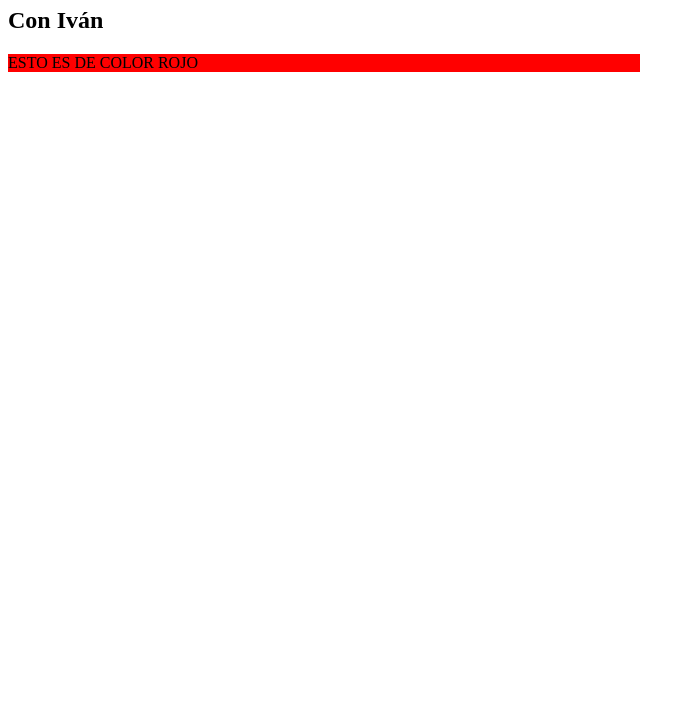
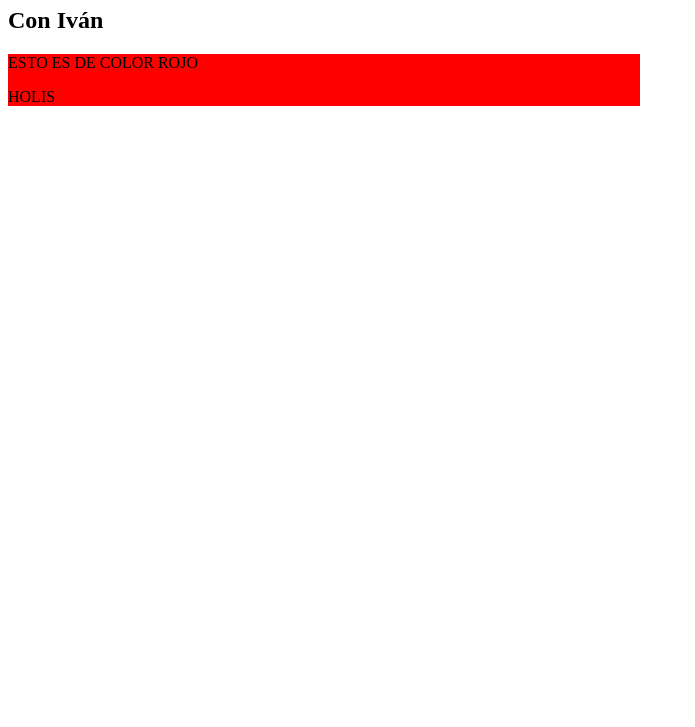
Before and after one commit to GeerDev/GitPullWithIvan, a plain HTML site: page index.html in a window 1280 px wide. Shown: the part 73-800 px from the top of the page, without its empty margins (0-695 px from the left). Drawn offline with Linux system fonts and the light colour scheme.

Commit message:
nuevo parrafo holis

```diff
--- a/index.html
+++ b/index.html
@@ -12,6 +12,7 @@
     <h2>Con Iván</h2>
     <div class="contenedor">
         <p>ESTO ES DE COLOR ROJO</p>
+        <P>HOLIS</P>
     </div>
 </body>
 </html>
```
